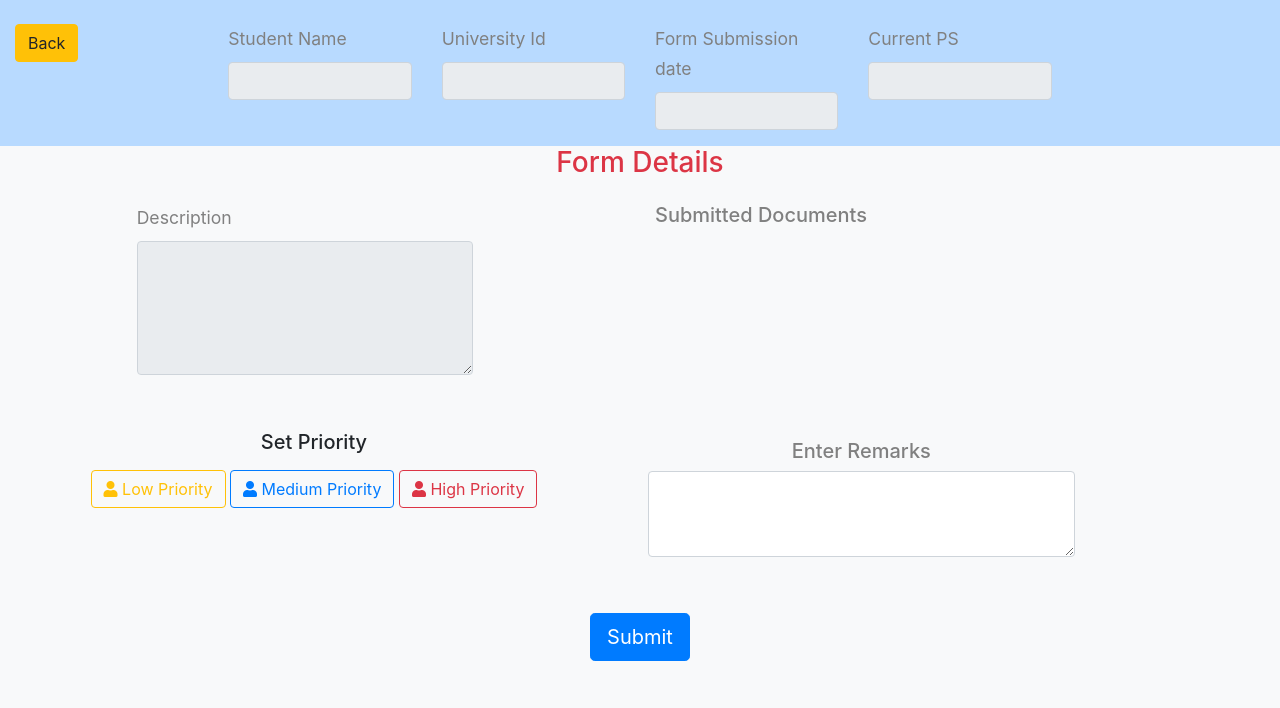
After one commit to ChetanKhanna/CMS, a Django app: template grievance/templates/grievance/formDisplay.html in a window 1280 px wide. The commit adds this page. Shown: the top 708 px of the page. Run offline with Django 3.2, Linux system fonts and the light colour scheme; the template is opened without the code that fills it, so the values that code supplies are empty; style sheets or scripts are compiled from the project's sources; some libraries are stand-ins or nearby versions.

Commit message:
WIP: date change

```diff
--- a/grievance/management/commands/populateTestUsers.py
+++ b/grievance/management/commands/populateTestUsers.py
@@ -69,7 +69,6 @@ class Command(BaseCommand):
                                               campus=0, natureOfQuery=0)
 
 
-    print(password)
 
   def handle(self, *args, **options):
     self._create()
--- /dev/null
+++ b/grievance/templates/grievance/formDisplay.html
@@ -0,0 +1,158 @@
+
+<!DOCTYPE html>
+<html lang="en" dir="ltr">
+<meta charset="utf-8">
+<link rel="dns-prefetch" href="//fonts.googleapis.com" />
+<meta name="viewport" content="width=device-width, initial-scale=1" >
+  <head>
+<style>
+#main
+{
+  height:auto;
+}
+</style>
+    <link rel="stylesheet" href="https://stackpath.bootstrapcdn.com/bootstrap/4.3.1/css/bootstrap.min.css" integrity="sha384-ggOyR0iXCbMQv3Xipma34MD+dH/1fQ784/j6cY/iJTQUOhcWr7x9JvoRxT2MZw1T" crossorigin="anonymous">
+    <script
+      src="https://code.jquery.com/jquery-3.4.1.min.js"
+      integrity="sha256-CSXorXvZcTkaix6Yvo6HppcZGetbYMGWSFlBw8HfCJo="
+      crossorigin="anonymous"></script>
+    <script src="https://cdnjs.cloudflare.com/ajax/libs/popper.js/1.14.7/umd/popper.min.js" integrity="sha384-UO2eT0CpHqdSJQ6hJty5KVphtPhzWj9WO1clHTMGa3JDZwrnQq4sF86dIHNDz0W1" crossorigin="anonymous"></script>
+    <script src="https://stackpath.bootstrapcdn.com/bootstrap/4.3.1/js/bootstrap.min.js" integrity="sha384-JjSmVgyd0p3pXB1rRibZUAYoIIy6OrQ6VrjIEaFf/nJGzIxFDsf4x0xIM+B07jRM" crossorigin="anonymous"></script>
+    <!--bootstrap ends-->
+
+    <!-- fa icons-->
+
+    <link rel="stylesheet" href="https://use.fontawesome.com/releases/v5.10.1/css/all.css" integrity="sha384-wxqG4glGB3nlqX0bi23nmgwCSjWIW13BdLUEYC4VIMehfbcro/ATkyDsF/AbIOVe" crossorigin="anonymous">
+    <!-- fa icons ends-->
+
+    <!--custom-->
+    <!--<script src="js/jscript.js" type="text/javascript"></script>-->
+    <link rel="stylesheet" href="style.css">
+    <meta charset="utf-8">
+    <title> Form Display</title>
+  </head>
+
+
+  <body class="bg-light">
+    <section class="container-fluid" id="main">
+
+
+
+
+  <div class="row pt-4 table-primary pb-3">
+
+    <div class="col-md-2">
+  <a href="/psd2/index.html">
+  <button class="btn btn-warning" > Back </button>
+  </a>
+    </div>
+
+      <div class="col-md-2">
+        <label for="name" ><strong>Student Name</strong> </label>
+        <input class="form-control" id="name" name="name"  disabled type="text">
+      </div>
+      <div class="col-md-2">
+        <label for="uid" ><strong>University Id</strong> </label>
+        <input class="form-control" id="uid" name="uid" disabled type="text">
+      </div>
+      <div class="col-md-2">
+        <label for="date" ><strong>Form Submission date</strong> </label>
+        <input class="form-control" id="date" name="date" disabled type="text">
+      </div>
+      <div class="col-md-2">
+        <label for="PS" ><strong>Current PS</strong> </label>
+        <input class="form-control" id="PS" name="PS" disabled type="text">
+      </div>
+    </div>
+
+    <h3 class="text-danger h3 mb-4  text-center"> Form Details</h3>
+<div class="row d-flex justify-content-center">
+  <div class="col-md-4">
+    <div class="row container-fluid ">
+      <div class="col-md-12">
+        <label for="desc" ><strong>Description</strong> </label>
+        <textarea class="form-control md-textarea" disabled rows="5" id="desc" name="desc" type="text" ></textarea>
+      </div>
+    </div>
+
+  </div>
+  <div class="col-md-1"></div>
+  <div class="col-md-5 col-sm-5">
+  <h5>  Submitted Documents </h5>
+    <div class="row documents" id="docs">
+
+
+      </div>
+    </div>
+  </div>
+  <div class="row mt-5">
+
+
+    <div class="col-md-6 col-sm-12 p-0 d-flex justify-content-center ">
+      <div class="btn btn-group-inline  btn-group-toggle btn-grp  pl-0" id="priority" data-toggle="buttons">
+   <h5 class="h5"> Set Priority </h5>
+        <label class="btn mt-2 btn-outline-warning ">
+          <input type="radio" name="priority-option" value="low" id="low"  autocomplete="off" > <i class="fas fa-user"> </i> Low Priority
+        </label>
+        <label class="btn mt-2 btn-outline-primary ">
+          <input type="radio" name="priority-option" value="med" id="med" autocomplete="off" > <i class="fas fa-user"> </i> Medium Priority
+        </label>
+
+        <label class="btn mt-2 btn-outline-danger">
+          <input type="radio" name="priority-option" value="high" id="high" autocomplete="off" > <i class="fas fa-user"> </i> High Priority
+        </label>
+      </div>
+    </div>
+      <div class="col-md-4 col-sm-12 form-group text-center p-0 m-2 mt-3">
+        <h5> Enter Remarks</h5>
+
+          <textarea class="form-control md-textarea" rows="3" id="remarks"  name="remarks" type="text" ></textarea>
+
+      </div>
+    </div>
+
+<div class="row pb-5 mt-5 mb-5 d-flex  justify-content-center">
+  <button class="btn btn-lg btn-primary">Submit</button>
+</div>
+</section>
+</body>
+
+<script type="text/javascript">
+$(document).ready(function(){
+var refNo=123;
+$.ajax({
+url: 'getJson2.php',
+type:'get',
+data:{refNo:refNo},
+success: function(response)
+{
+  document.getElementById('name').value=response.name;
+  document.getElementById('uid').value=response.uid;
+
+  document.getElementById('desc').value=response.desc;
+  document.getElementById('date').value=response.date;
+  document.getElementById('PS').value=response.ps;
+  //document.getElementById('name')=response.name;
+var documents=response.documents;
+
+var length=documents.length;
+
+for(var i=0;i<length;i++)
+{
+var doc='<div class="col-md-2 p-3 document"><a href="'+documents[i].url+'" id="doc'+i+'">      <div class="thumbnail">        <img src="img/docs.png" id="img1" class="p-1 img " style="width:100%;" alt="'+documents[i].type+'" >      </div>        <div class="caption pt-4  table-warning ">          <p id="caption1">'+documents[i].type+'</p>        </div>      </a>      </div>';
+$('#docs').append(doc);
+}
+
+
+
+
+
+}
+
+
+});
+});
+</script>
+
+
+</html>
--- a/grievance/templates/grievance/website_base.html
+++ b/grievance/templates/grievance/website_base.html
@@ -127,7 +127,7 @@
       </div>
       <br>
       <header class="site-navbar py-3 js-sticky-header site-navbar-target border border-dark" role="banner" style="background: #B8D0E1">
-        <center><div style="font-size: 22px; color: red;"> <b> Last date of submission : 10th September, 2019.</div>
+        <center><div style="font-size: 22px; color: red;"> <b> Last date of submission : 10th September, 2019. </div>
       </header>
     </header>
 
--- a/grievance/views/psdView.py
+++ b/grievance/views/psdView.py
@@ -16,4 +16,5 @@ class updateLastSubmissionDate(generic.TemplateView):
 		jsFile = os.path.join(BASE_DIR, 'grievance/static/grievance/js/date.js')
 		with open(jsFile, mode='w') as file:
 			file.write("var date=\""+newDate+"\";")
+			print("Hellloooo")
 		return HttpResponse('OK')
```
Also changed, not shown: grievance/management/commands/createDummyUsers.py (deleted, +0 -9 lines), grievance/templates/grievance/index.html (added, +188 -0 lines).
